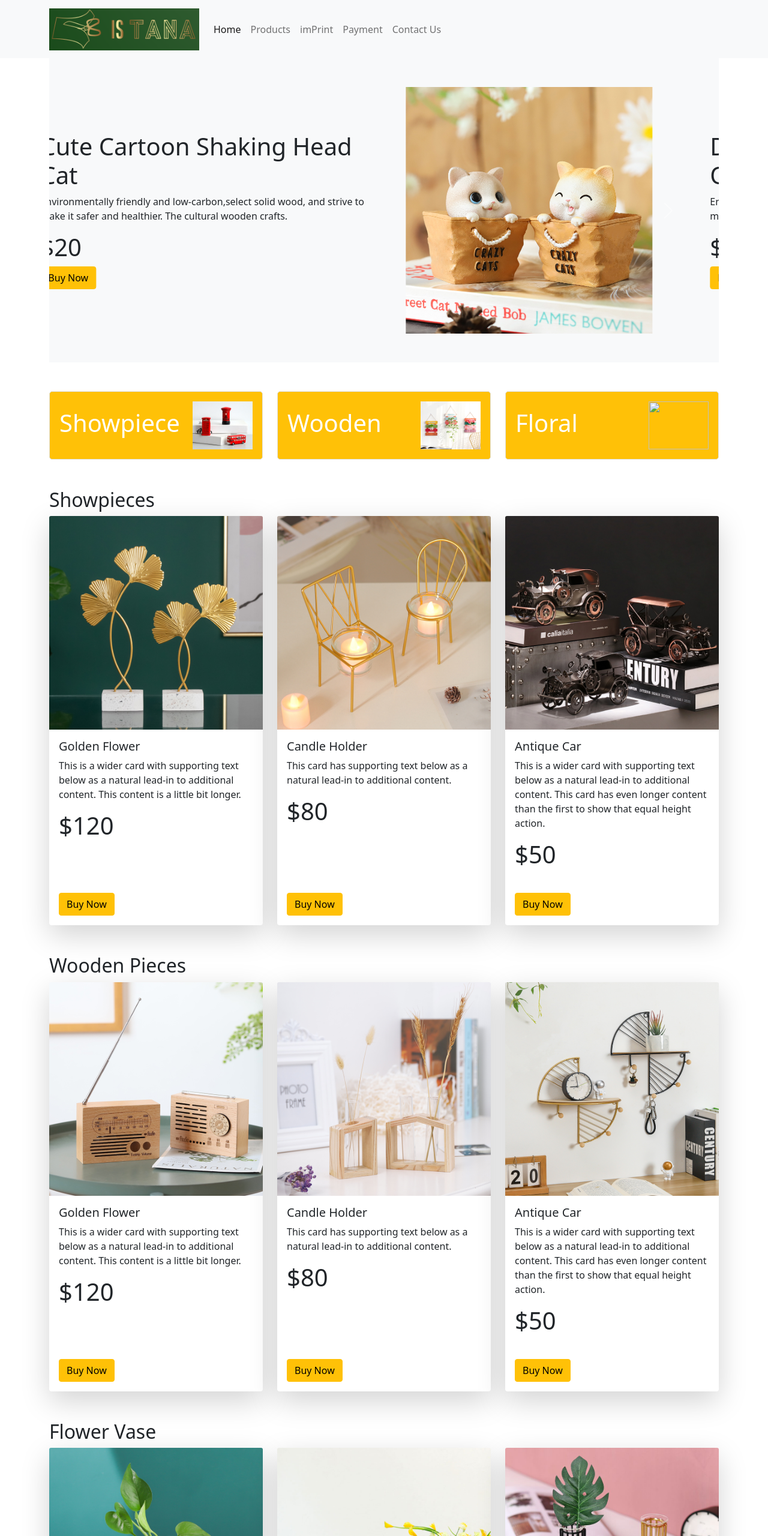
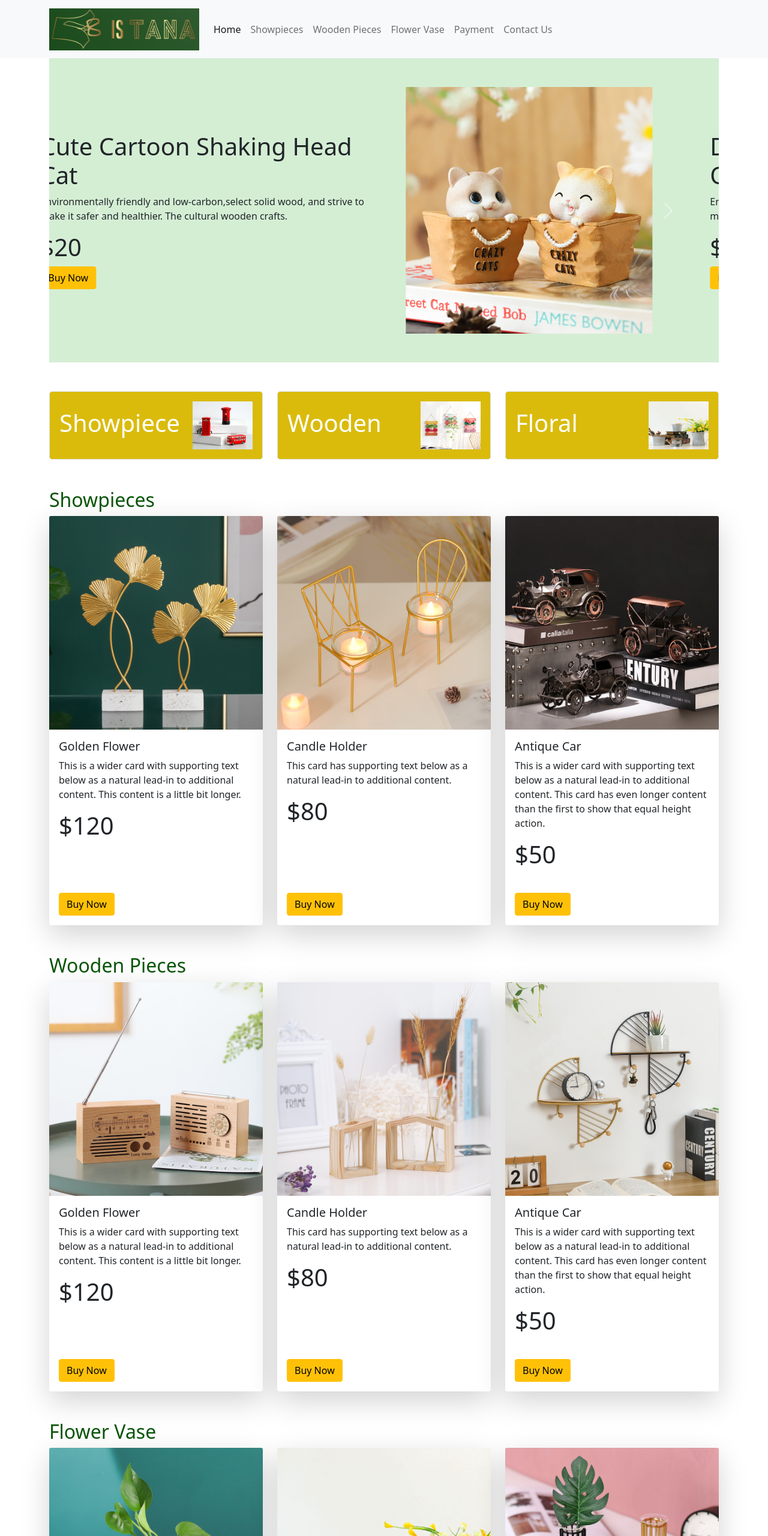
Before and after one commit to rs07cse/hc-ecommerce-bootstrap, a plain HTML site: page index.html in a window 1280 px wide. Shown: the top 2560 px of the page at 60% size. Drawn offline with nearby package versions, Linux system fonts and the light colour scheme.

Commit message:
all part commit

```diff
--- /dev/null
+++ b/css/style.css
@@ -0,0 +1,14 @@
+.info-background {
+  background-color: rgb(212, 238, 212);
+}
+
+.catagory-background {
+  background-color: rgb(218, 187, 12);
+}
+.subscribe-backeground {
+  background-color: rgb(7, 49, 7);
+}
+
+.title-color {
+  color: rgb(8, 85, 8);
+}
--- a/index.html
+++ b/index.html
@@ -9,6 +9,11 @@
     <!-- bootstrap stylesheet -->
 
     <link href="https://cdn.jsdelivr.net/npm/bootstrap@5.0.2/dist/css/bootstrap.min.css" rel="stylesheet" integrity="sha384-EVSTQN3/azprG1Anm3QDgpJLIm9Nao0Yz1ztcQTwFspd3yD65VohhpuuCOmLASjC" crossorigin="anonymous">
+
+    <!-- custom style -->
+
+    <link rel="stylesheet" href="css/style.css">
+
 
 
 
@@ -37,16 +42,20 @@
                     <a class="nav-link active" aria-current="page" href="#">Home</a>
                   </li>
                   <li class="nav-item">
-                    <a class="nav-link" href="#">Products</a>
+                    <a class="nav-link" href="#Showpieces">Showpieces</a>
                   </li>
                   <li class="nav-item">
-                    <a class="nav-link" href="#">imPrint</a>
+                    <a class="nav-link" href="#Wooden Pieces">Wooden Pieces</a>
                   </li>
+                  <li class="nav-item">
+                    <a class="nav-link" href="#Flower Vase">Flower Vase</a>
+                  </li>
+
                   <li class="nav-item">
                     <a class="nav-link" href="#">Payment</a>
                   </li>
                   <li class="nav-item">
-                    <a class="nav-link" href="#">Contact Us</a>
+                    <a class="nav-link" href="#Contact Us">Contact Us</a>
                   </li>
                 </ul>
 
@@ -62,7 +71,7 @@
                 <div class="carousel-inner">
                   <div class="carousel-item active">
 
-                    <div class="row p-5 bg-light d-flex align-items-center">
+                    <div class="row p-5 info-background d-flex align-items-center">
 
                         <div class="col-lg-7">
                             <h1>
@@ -92,7 +101,7 @@
 
                   <div class="carousel-item">
 
-                    <div class="row p-5 bg-light d-flex align-items-center">
+                    <div class="row p-5 info-background d-flex align-items-center">
 
                         <div class="col-lg-7">
                             <h1>
@@ -117,7 +126,7 @@
 
 
                   <div class="carousel-item">
-                    <div class="row p-5 bg-light d-flex align-items-center">
+                    <div class="row p-5 info-background d-flex align-items-center">
 
                         <div class="col-lg-7">
                             <h1>
@@ -167,21 +176,21 @@
 
                 <div class="row g-4">
                   <div class="col-lg-4 col-md-6 col-12">
-                    <div class="p-3 border bg-warning d-flex align-items-center justify-content-between rounded-3">
+                    <div class="p-3 border catagory-background d-flex align-items-center justify-content-between rounded-3">
                         <h1 class="text-white">Showpiece</h1>
                         <img src="images/showpis/uk.jpeg" alt="" width="100" height="80">
                     </div>
                   </div>
                   <div class="col-lg-4 col-md-6 col-12">
-                    <div class="p-3 border bg-warning d-flex align-items-center justify-content-between rounded-3">
+                    <div class="p-3 border catagory-background d-flex align-items-center justify-content-between rounded-3">
                         <h1 class="text-white">Wooden</h1>
                         <img src="images/woodenpis/wood.jpeg" alt="" width="100" height="80">
                     </div>
                   </div>
                   <div class="col-lg-4 col-md-6 col-12">
-                    <div class="p-3 border bg-warning d-flex align-items-center justify-content-between rounded-3">
+                    <div class="p-3 border catagory-background d-flex align-items-center justify-content-between rounded-3">
                         <h1 class="text-white">Floral</h1>
-                        <img src="images/showpis/homedecor.jpeg" alt="" width="100" height="80">
+                        <img src="images/showpis/f2.jpeg" alt="" width="100" height="80">
                     </div>
                   </div>
 
@@ -191,9 +200,9 @@
         <!-- products gallary 1 -->
 
 
-        <section class="container">
+        <section class="container" id="Showpieces">
 
-            <h2>Showpieces</h2>
+            <h2 class="title-color">Showpieces</h2>
 
             <div class="row row-cols-1 row-cols-md-3 g-4">
                 <div class="col">
@@ -253,9 +262,11 @@
 
         <!-- products gallary 2 -->
 
-        <section class="container my-5">
+        <section class="container my-5" id="Wooden Pieces">
 
-            <h2>Wooden Pieces</h2>
+
+
+            <h2 class="title-color">Wooden Pieces</h2>
 
             <div class="row row-cols-1 row-cols-md-3 g-4">
                 <div class="col">
@@ -315,9 +326,9 @@
 
         <!-- products gallary 3 -->
 
-        <section class="container my-5">
+        <section class="container my-5" id="Flower Vase">
 
-            <h2>Flower Vase</h2>
+            <h2 class="title-color">Flower Vase</h2>
 
             <div class="row row-cols-1 row-cols-md-3 g-4">
                 <div class="col">
@@ -377,15 +388,15 @@
 
         <!-- subscribe -->
 
-        <section style="height:300px;" class="container bg-info d-flex justify-content-center align-items-center rounded-3">
+        <section style="height:300px;" class="container subscribe-backeground d-flex justify-content-center align-items-center rounded-3">
 
             <div>
-                <h1>LET'S STAY IN TOUCH</h1>
+                <h1 class="text-white">LET'S STAY IN TOUCH</h1>
 
-                 <p> Get updates on sales, specials and more</p>
+                 <p class="text-white"> Get updates on sales, specials and more</p>
             <input type="text" placeholder="Your Email">
             <br>
-            <button class="btn btn-warning">Submit</button>
+            <button class="btn btn-warning mt-3" >Submit</button>
             </div>
 
 
@@ -395,7 +406,7 @@
 
     </main>
 
-    <footer class="mt-5 text-center">
+    <footer class="mt-5 text-center" id="Contact Us">
         <p><small>©2020. IsTana Handicrafts. All rights reserved. RS, Germany.</small></p>
 
     </footer>
```
